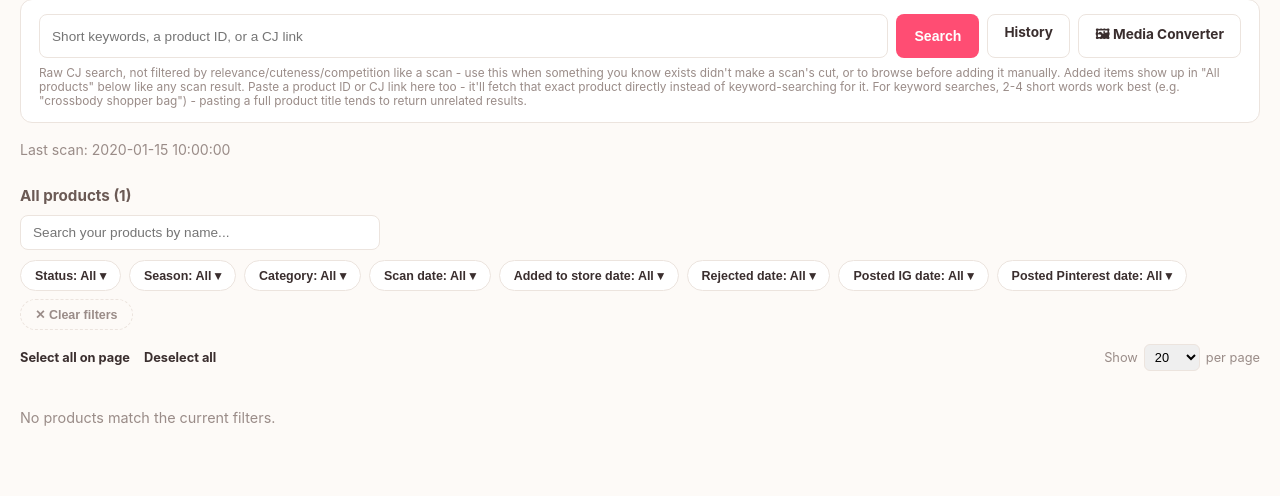
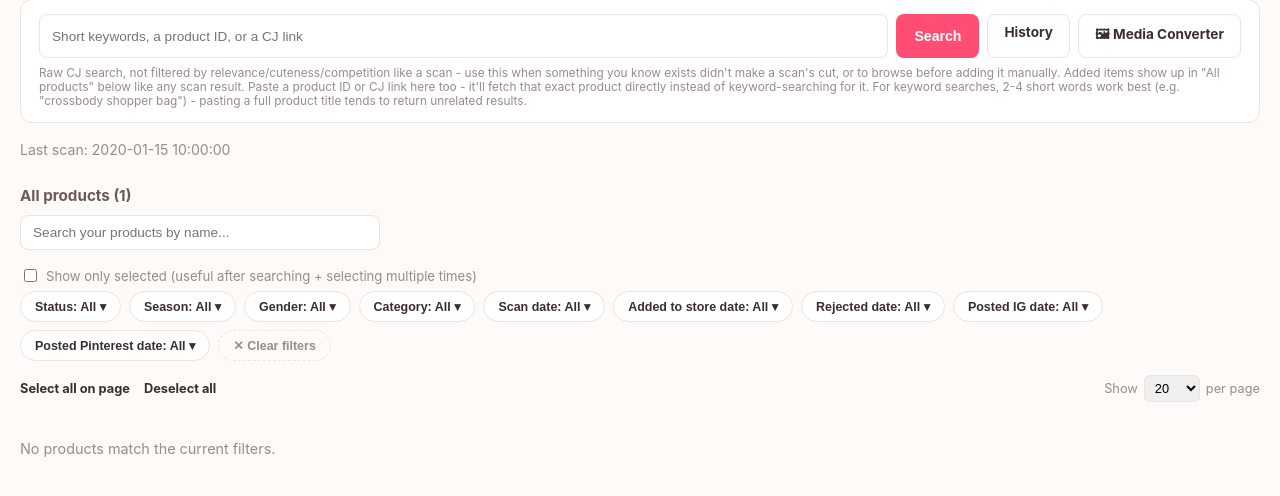
Before and after one commit to SanjnaRathour/cjDropShipping, a FastAPI app: template app/templates/dashboard.html in a window 1280 px wide. Shown: the part 179-675 px from the top of the page. Run offline with FastAPI, Linux system fonts and the light colour scheme; the template is opened without the code that fills it: most values are stand-ins (such as "Sample title", 1, 10 or a date in 2020); grey boxes marked "Sample" are stand-in pictures; some libraries are stand-ins or nearby versions.

Commit message:
Add men's categories with gender filter, bulk reject, show-only-selected, and fix pet items leaking into Sunglasses

```diff
--- a/app/main.py
+++ b/app/main.py
@@ -26,7 +26,7 @@ from app.gemini_client import (
 from app.image_export import export_image, export_media, ConversionError, UnknownCanvasError
 from app.instagram_specs import check_image_for_instagram, check_video_for_instagram
 from app.pinterest_specs import check_image_for_pinterest
-from app.picker import run_scan, load_last_scan, _score_product, season_for_category, CATEGORIES
+from app.picker import run_scan, load_last_scan, _score_product, season_for_category, gender_for_category, CATEGORIES
 
 PLATFORMS = ("instagram", "pinterest")
 
@@ -397,6 +397,7 @@ def dashboard(request: Request):
         p["added_to_store"] = entry.get("added_to_store")
         p["rejected"] = entry.get("rejected")
         p["season"] = season_for_category(p["category"])
+        p["gender"] = gender_for_category(p["category"])
         p["found_at"] = first_seen_dates.get(str(p["pid"]))
         return p
 
@@ -490,6 +491,7 @@ async def bulk_mark(request: Request):
     store = body.get("store")
     instagram = body.get("instagram")
     pinterest = body.get("pinterest")
+    rejected = body.get("rejected")
     try:
         for item in items:
             pid = str(item.get("pid", "")).strip()
@@ -502,6 +504,8 @@ async def bulk_mark(request: Request):
                 _set_posted(pid, name, "instagram", bool(instagram))
             if pinterest is not None:
                 _set_posted(pid, name, "pinterest", bool(pinterest))
+            if rejected is not None:
+                _set_rejected(pid, name, bool(rejected))
     except DBError as e:
         return JSONResponse({"error": str(e)}, status_code=503)
     return {"ok": True, "count": len(items)}
--- a/app/templates/dashboard.html
+++ b/app/templates/dashboard.html
@@ -184,7 +184,7 @@
     {% else %}
       <p class="sub">Last scan: {{ generated_at }}</p>
       {% macro product_row(p) %}
-      <div class="product-row" data-category="{{ p.category }}" data-season="{{ p.season }}" data-posted="{{ 'yes' if (p.posted_instagram or p.posted_pinterest) else 'no' }}" data-store="{{ 'yes' if p.added_to_store else 'no' }}" data-store-date="{{ p.added_to_store[:10] if p.added_to_store else '' }}" data-rejected="{{ 'yes' if p.rejected else 'no' }}" data-rejected-date="{{ p.rejected[:10] if p.rejected else '' }}" data-ig-date="{{ p.posted_instagram[:10] if p.posted_instagram else '' }}" data-pin-date="{{ p.posted_pinterest[:10] if p.posted_pinterest else '' }}" data-found="{{ p.found_at[:10] if p.found_at else '' }}" data-name="{{ p.name | lower }}">
+      <div class="product-row" data-pid="{{ p.pid }}" data-category="{{ p.category }}" data-season="{{ p.season }}" data-gender="{{ p.gender }}" data-posted="{{ 'yes' if (p.posted_instagram or p.posted_pinterest) else 'no' }}" data-store="{{ 'yes' if p.added_to_store else 'no' }}" data-store-date="{{ p.added_to_store[:10] if p.added_to_store else '' }}" data-rejected="{{ 'yes' if p.rejected else 'no' }}" data-rejected-date="{{ p.rejected[:10] if p.rejected else '' }}" data-ig-date="{{ p.posted_instagram[:10] if p.posted_instagram else '' }}" data-pin-date="{{ p.posted_pinterest[:10] if p.posted_pinterest else '' }}" data-found="{{ p.found_at[:10] if p.found_at else '' }}" data-name="{{ p.name | lower }}">
         <div class="col-select"><input type="checkbox" class="card-select" data-pid="{{ p.pid }}" data-name="{{ p.name }}" onchange="toggleSelect(this)"></div>
         <div class="col-img">
           <div class="row-img-wrap">{% if p.image %}<img src="{{ p.image }}" alt="{{ p.name }}">{% endif %}</div>
@@ -260,6 +260,10 @@
       <input type="text" id="productSearchInput" class="product-search-input" placeholder="Search your products by name..."
              oninput="onFilterChange()">
 
+      <label style="display:flex;align-items:center;gap:6px;font-size:0.82rem;color:var(--muted);margin:6px 0;cursor:pointer">
+        <input type="checkbox" id="showOnlySelectedCb" onchange="onFilterChange()"> Show only selected (useful after searching + selecting multiple times)
+      </label>
+
       <div class="filter-row">
         <div class="dropdown-filter" id="statusDropdown">
           <button type="button" class="dropdown-toggle" id="statusToggleBtn" onclick="toggleDropdown(event, 'statusPanel')">Status ▾</button>
@@ -270,8 +274,8 @@
             </div>
             <label class="dropdown-option"><input type="checkbox" class="status-checkbox" value="unposted" onchange="onFilterChange()"> 📅 Unposted</label>
             <label class="dropdown-option"><input type="checkbox" class="status-checkbox" value="posted" onchange="onFilterChange()"> ✓ Posted</label>
-            <label class="dropdown-option"><input type="checkbox" class="status-checkbox" value="store" onchange="onFilterChange()"> 🏪 In store</label>
             <div style="border-top:1px solid var(--line);margin:6px 0"></div>
+            <label class="dropdown-option"><input type="checkbox" class="status-checkbox" value="store" onchange="onFilterChange()"> 🏪 Show added-to-store too</label>
             <label class="dropdown-option"><input type="checkbox" class="status-checkbox" value="rejected" onchange="onFilterChange()"> 🗑 Show rejected too</label>
           </div>
         </div>
@@ -286,6 +290,18 @@
             <label class="dropdown-option"><input type="checkbox" class="season-checkbox" value="winter" checked onchange="onFilterChange()"> ❄️ Winter</label>
             <label class="dropdown-option"><input type="checkbox" class="season-checkbox" value="summer" checked onchange="onFilterChange()"> ☀️ Summer</label>
             <label class="dropdown-option"><input type="checkbox" class="season-checkbox" value="all" checked onchange="onFilterChange()"> 🌍 Year-round</label>
+          </div>
+        </div>
+
+        <div class="dropdown-filter" id="genderDropdown">
+          <button type="button" class="dropdown-toggle" id="genderToggleBtn" onclick="toggleDropdown(event, 'genderPanel')">Gender ▾</button>
+          <div class="dropdown-panel" id="genderPanel" style="display:none">
+            <div class="dropdown-actions">
+              <a href="#" onclick="setAllInGroup('gender-checkbox', true);return false">Select all</a>
+              <a href="#" onclick="setAllInGroup('gender-checkbox', false);return false">Clear</a>
+            </div>
+            <label class="dropdown-option"><input type="checkbox" class="gender-checkbox" value="women" checked onchange="onFilterChange()"> 👩 Women</label>
+            <label class="dropdown-option"><input type="checkbox" class="gender-checkbox" value="men" checked onchange="onFilterChange()"> 👨 Men</label>
           </div>
         </div>
 
@@ -440,6 +456,7 @@
     </span>
     <button onclick="applyBulkAction(true)">✓ Mark checked</button>
     <button class="clear-btn" onclick="applyBulkAction(false)">↺ Un-mark checked</button>
+    <button class="clear-btn" onclick="bulkMark({rejected: true})">🗑 Reject selected</button>
     <button class="clear-btn" onclick="clearSelection()">Clear</button>
     <span id="captionResult" style="flex-basis:100%;font-size:0.8rem;color:#f0e8e4;white-space:pre-wrap"></span>
   </div>
@@ -456,7 +473,9 @@
 
     const DEFAULT_STATUS = [];
     const DEFAULT_SEASON = ["winter", "summer", "all"];
+    const DEFAULT_GENDER = ["women", "men"];
     const DEFAULT_PAGE_SIZE = 20;
+    let selected = new Map();
     // Every "activity happened on this date" filter - add a new one here (plus its
     // dropdown markup + a data-* attribute on .product-row) and the rest of the
     // filtering code picks it up automatically, so "today's activity" stays easy
@@ -661,10 +680,12 @@
       const params = new URLSearchParams();
       const status = getChecked("status-checkbox");
       const season = getChecked("season-checkbox");
+      const gender = getChecked("gender-checkbox");
       const cats = getChecked("category-checkbox");
       const allCats = getAllValues("category-checkbox");
       if (status.sort().join(",") !== [...DEFAULT_STATUS].sort().join(",")) params.set("status", status.join(","));
       if (season.sort().join(",") !== [...DEFAULT_SEASON].sort().join(",")) params.set("season", season.join(","));
+      if (gender.sort().join(",") !== [...DEFAULT_GENDER].sort().join(",")) params.set("gender", gender.join(","));
       if (cats.length !== allCats.length) params.set("cats", cats.join(","));
       DATE_FILTERS.forEach(f => {
         if (document.querySelector("." + f.checkboxClass)) {
@@ -692,6 +713,10 @@
         const vals = params.get("season").split(",").filter(Boolean);
         document.querySelectorAll(".season-checkbox").forEach(cb => cb.checked = vals.includes(cb.value));
       }
+      if (params.has("gender")) {
+        const vals = params.get("gender").split(",").filter(Boolean);
+        document.querySelectorAll(".gender-checkbox").forEach(cb => cb.checked = vals.includes(cb.value));
+      }
       if (params.has("cats")) {
         const vals = params.get("cats").split(",").filter(Boolean);
         document.querySelectorAll(".category-checkbox").forEach(cb => cb.checked = vals.includes(cb.value));
@@ -713,6 +738,7 @@
     function clearAllFilters() {
       document.querySelectorAll(".status-checkbox").forEach(cb => cb.checked = DEFAULT_STATUS.includes(cb.value));
       document.querySelectorAll(".season-checkbox").forEach(cb => cb.checked = true);
+      document.querySelectorAll(".gender-checkbox").forEach(cb => cb.checked = true);
       document.querySelectorAll(".category-checkbox").forEach(cb => cb.checked = true);
       DATE_FILTERS.forEach(f => document.querySelectorAll("." + f.checkboxClass).forEach(cb => cb.checked = true));
       document.getElementById("productSearchInput").value = "";
@@ -736,6 +762,7 @@
     function applyFilters() {
       const selectedStatus = getChecked("status-checkbox");
       const selectedSeasons = getChecked("season-checkbox");
+      const selectedGenders = getChecked("gender-checkbox");
       const selectedCategories = getChecked("category-checkbox");
       const allCatsSelected = selectedCategories.length === getAllValues("category-checkbox").length;
       const dateFilterStates = DATE_FILTERS.map(f => {
@@ -748,33 +775,41 @@
 
       updateToggleLabel("statusToggleBtn", "status-checkbox", "Status: All", DEFAULT_STATUS);
       updateToggleLabel("seasonToggleBtn", "season-checkbox", "Season: All", DEFAULT_SEASON);
+      updateToggleLabel("genderToggleBtn", "gender-checkbox", "Gender: All", DEFAULT_GENDER);
       updateToggleLabel("categoryToggleBtn", "category-checkbox", "Category: All", getAllValues("category-checkbox"));
 
-      // "Show rejected too" is its own on/off toggle, independent of the
-      // unposted/posted/store narrowing below - a rejected product never
-      // shows just because it happens to also be "unposted", say.
+      // "Show rejected too" / "Show added-to-store too" are their own on/off
+      // toggles, independent of the unposted/posted narrowing below - a
+      // rejected or already-in-store product never shows by default just
+      // because it happens to also be "unposted", say.
       const showRejectedToo = selectedStatus.includes("rejected");
-      const statusNarrowing = selectedStatus.filter(s => s !== "rejected");
+      const showStoreToo = selectedStatus.includes("store");
+      const statusNarrowing = selectedStatus.filter(s => s !== "rejected" && s !== "store");
       const searchQuery = document.getElementById("productSearchInput").value.trim().toLowerCase();
+      const onlySelected = document.getElementById("showOnlySelectedCb").checked;
 
       const allRows = Array.from(document.querySelectorAll("#productGrid .product-row"));
       const matching = allRows.filter(row => {
         const rejected = row.dataset.rejected === "yes";
+        const inStore = row.dataset.store === "yes";
         let statusOk;
         if (rejected) {
           statusOk = showRejectedToo;
+        } else if (inStore) {
+          statusOk = showStoreToo;
         } else if (statusNarrowing.length === 0) {
           statusOk = true; // nothing checked in this group = no narrowing, show all
         } else {
           const labels = [row.dataset.posted === "yes" ? "posted" : "unposted"];
-          if (row.dataset.store === "yes") labels.push("store");
           statusOk = labels.some(l => statusNarrowing.includes(l));
         }
         const categoryOk = allCatsSelected || selectedCategories.includes(row.dataset.category);
         const seasonOk = selectedSeasons.includes(row.dataset.season);
+        const genderOk = selectedGenders.includes(row.dataset.gender);
         const datesOk = dateFilterStates.every(f => !f.has || f.allSelected || f.selected.includes(row.dataset[f.dataAttr]));
         const nameOk = !searchQuery || row.dataset.name.includes(searchQuery);
-        return statusOk && categoryOk && seasonOk && datesOk && nameOk;
+        const selectedOk = !onlySelected || selected.has(row.dataset.pid);
+        return statusOk && categoryOk && seasonOk && genderOk && datesOk && nameOk && selectedOk;
       });
 
       const totalPages = Math.max(1, Math.ceil(matching.length / PAGE_SIZE));
@@ -810,13 +845,13 @@
     applyFromUrl();
     applyFilters();
 
+
+
     const topBtn = document.getElementById("toTopBtn");
     window.addEventListener("scroll", () => {
       topBtn.style.display = window.scrollY > 400 ? "flex" : "none";
     });
     topBtn.addEventListener("click", () => window.scrollTo({ top: 0, behavior: "smooth" }));
-
-    let selected = new Map();
 
     function toggleSelect(checkbox) {
       const pid = checkbox.dataset.pid;
@@ -826,12 +861,14 @@
         selected.delete(pid);
       }
       updateSelectionBar();
+      if (document.getElementById("showOnlySelectedCb").checked) applyFilters();
     }
 
     function clearSelection() {
       selected.clear();
       document.querySelectorAll(".card-select").forEach(cb => cb.checked = false);
       updateSelectionBar();
+      if (document.getElementById("showOnlySelectedCb").checked) applyFilters();
     }
 
     function updateSelectionBar() {
```
Also changed, not shown: app/picker.py (+28 -10 lines), scan_categories.json (+24 -17 lines).
